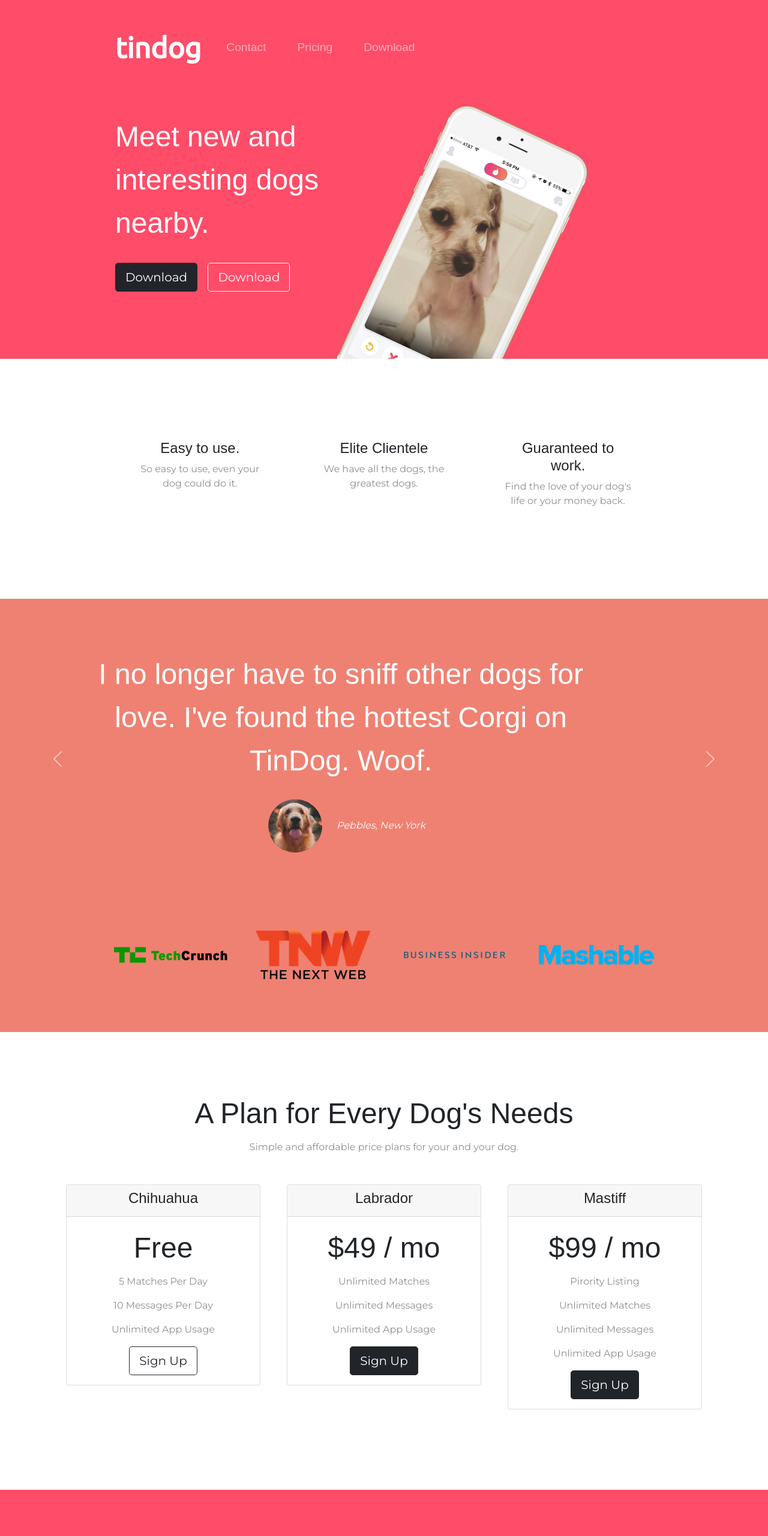
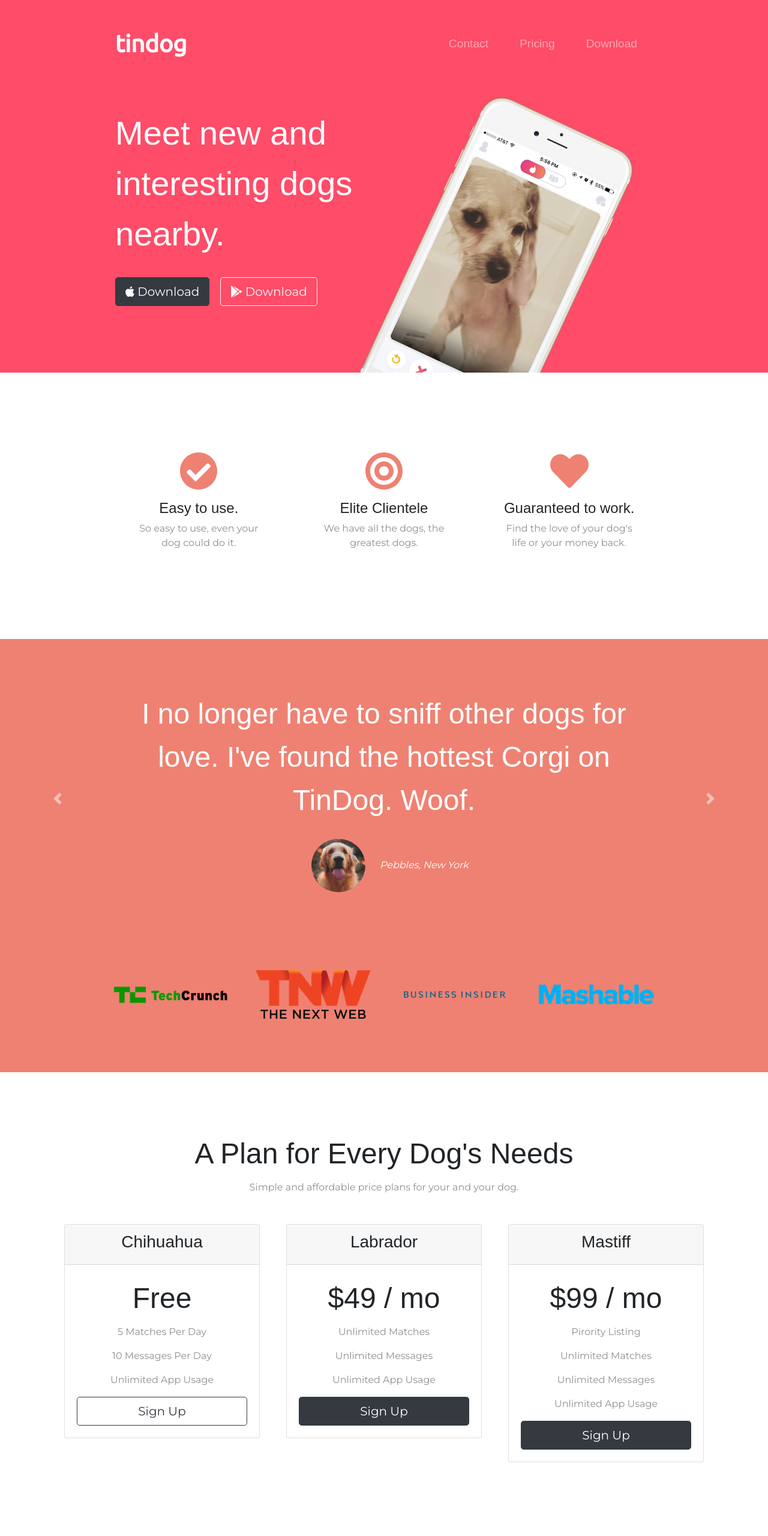
Before and after one commit to harshavardhan-i/web-dev-bootcamp, a plain HTML site: page Bootstrap/index.html in a window 1280 px wide. Shown: the top 2560 px of the page at 60% size. Drawn offline with nearby package versions, Linux system fonts and the light colour scheme.

Commit message:
CSS complete

```diff
--- a/Bootstrap/css/styles.css
+++ b/Bootstrap/css/styles.css
@@ -1,36 +1,45 @@
+
 body {
-    font-family: 'Montserrat', sans-serif;
+  font-family: "Montserrat", sans-serif;
+  text-align: center;
 }
 
-#title {
-    background-color: #FF4C68;
-    color: #fff;
+h1, h2, h3, h4, h5, h6 {
+  font-family: "Montserrat-Bold", sans-serif;
 }
 
-.container-fluid {
-    padding: 3% 15% 7%;
+p {
+  color: #8f8f8f;
 }
 
+/* Headings */
 
-h1 {
-    font-family: 'Montserrat-Black', sans-serif;
+.big-heading {
+  font-family: "Montserrat-Black", sans-serif;
+  font-size: 3.5rem;
+  line-height: 1.5;
+}
+
+.section-heading {
   font-size: 3rem;
   line-height: 1.5;
 }
 
-h2 {
-    font-family: 'Montserrat-Bold', sans-serif;
-    font-size: 3rem;
-    line-height: 1.5;
+/* Containers */
+
+.container-fluid{
+  padding: 7% 15%;
 }
 
-h3 {
-    font-family: 'Montserrat-Bold', sans-serif;
-    font-size: 1.5rem;
+/* Sections */
+
+.colored-section {
+  background-color: #ff4c68;
+  color: #fff;
 }
 
-p {
-    color: #8f8f8f;
+.white-section {
+  background-color: #fff;
 }
 
 /* Navigation Bar */
@@ -40,8 +49,8 @@
 }
 
 .navbar-brand {
-    font-family: 'Ubuntu', sans-serif;
-    font-size: 3rem;
+  font-family: "Ubuntu";
+  font-size: 2.5rem;
   font-weight: bold;
 }
 
@@ -51,43 +60,68 @@
 
 .nav-link {
   font-size: 1.2rem;
-    font-family: 'Montserrat-Lite', sans-serif;
+  font-family: "Montserrat-Light", sans-serif;
 }
 
-/* Download Button */
+/* Buttons */
 
-.download-button{
+.download-button {
   margin: 5% 3% 5% 0;
+}
+
+/* Title Section */
+
+#title {
+  background-color: #ff4c68;
+  color: #fff;
+  text-align: left;
+}
+
+#title .container-fluid {
+  padding: 3% 15% 7%;
 }
 
 /* Title Image */
 
 .title-image {
-    width: 20%;
+  width: 60%;
   transform: rotate(25deg);
   position: absolute;
   right: 30%;
 }
 
-/* Features section */
+/* Features Section */
 
 #features {
-    padding: 7% 15%;
-    background-color: #fff;
   position: relative;
 }
 
-.feature-box {
-    text-align: center;
-    padding: 5%;
+.feature-title {
+  font-size: 1.5rem;
 }
 
-/* Testimonial section */
+.feature-box {
+  padding: 4.5%;
+}
+
+.icon {
+  color: #ef8172;
+  margin-bottom: 1rem;
+}
+
+.icon:hover {
+  color: #ff4c68;
+}
+
+/* Testimonial Section */
 
 #testimonials {
-    text-align: center;
   background-color: #ef8172;
-    color: #fff;
+}
+
+.testimonial-text {
+  font-size: 3rem;
+  line-height: 1.5;
 }
 
 .testimonial-image {
@@ -96,13 +130,9 @@
   margin: 20px;
 }
 
-.carousel-item{
-    padding: 7% 15%;
-}
 
-#press{
+#press {
   background-color: #ef8172;
-    text-align: center;
   padding-bottom: 3%;
 }
 
@@ -115,40 +145,34 @@
 
 #pricing {
   padding: 100px;
-    text-align: center;
+}
+
+.price-text {
+  font-size: 3rem;
+  line-height: 1.5;
 }
 
 .pricing-column {
   padding: 3% 2%;
 }
 
-/* Call to action section */
-#cta {
-    background-color: #FF4C68;
-    color: #fff;
-    padding: 7% 15%;
-    text-align: center;
-}
+/* CTA Section */
 
-.cta-heading{
-    font-family: 'Montserrat-Black', sans-serif;
-    font-size: 3rem;
-}
 
-/* footer section */
+/* Footer Section */
 
-#footer {
-    padding: 7% 15%;
-    text-align: center;
+
+.social-icon {
+  margin: 20px 10px;
 }
 
 @media (max-width: 1028px) {
+
   #title {
     text-align: center;
   }
 
-    .title-image{
-        width: 60%;
+  .title-image {
     position: static;
     transform: rotate(0);
   }
--- a/Bootstrap/index.html
+++ b/Bootstrap/index.html
@@ -4,37 +4,41 @@
 <head>
   <meta charset="utf-8">
   <title>TinDog</title>
-    <!-- Fonts -->
-    <link rel="preconnect" href="https://fonts.googleapis.com">
-    <link rel="preconnect" href="https://fonts.gstatic.com" crossorigin>
-    <link href="https://fonts.googleapis.com/css2?family=Montserrat&family=Ubuntu&display=swap" rel="stylesheet">
 
-    <!-- Bootstrap CSS only -->
-    <link href="https://cdn.jsdelivr.net/npm/bootstrap@5.0.2/dist/css/bootstrap.min.css" rel="stylesheet"
-        integrity="sha384-EVSTQN3/azprG1Anm3QDgpJLIm9Nao0Yz1ztcQTwFspd3yD65VohhpuuCOmLASjC" crossorigin="anonymous">
+  <!-- Google Fonts -->
+  <link href="https://fonts.googleapis.com/css?family=Montserrat|Ubuntu" rel="stylesheet">
 
+  <!-- CSS Stylesheets -->
+  <link rel="stylesheet" href="https://maxcdn.bootstrapcdn.com/bootstrap/4.0.0/css/bootstrap.min.css" integrity="sha384-Gn5384xqQ1aoWXA+058RXPxPg6fy4IWvTNh0E263XmFcJlSAwiGgFAW/dAiS6JXm" crossorigin="anonymous">
   <link rel="stylesheet" href="css/styles.css">
 
-    <!-- Bootstrap JS -->
-    <script src="https://cdn.jsdelivr.net/npm/bootstrap@5.0.2/dist/js/bootstrap.bundle.min.js"
-        integrity="sha384-MrcW6ZMFYlzcLA8Nl+NtUVF0sA7MsXsP1UyJoMp4YLEuNSfAP+JcXn/tWtIaxVXM"
-        crossorigin="anonymous"></script>
+  <!-- Font Awesome -->
+  <script defer src="https://use.fontawesome.com/releases/v5.0.7/js/all.js"></script>
+
+  <!-- Bootstrap Scripts -->
+  <script src="https://code.jquery.com/jquery-3.2.1.slim.min.js" integrity="sha384-KJ3o2DKtIkvYIK3UENzmM7KCkRr/rE9/Qpg6aAZGJwFDMVNA/GpGFF93hXpG5KkN" crossorigin="anonymous"></script>
+  <script src="https://cdnjs.cloudflare.com/ajax/libs/popper.js/1.12.9/umd/popper.min.js" integrity="sha384-ApNbgh9B+Y1QKtv3Rn7W3mgPxhU9K/ScQsAP7hUibX39j7fakFPskvXusvfa0b4Q" crossorigin="anonymous"></script>
+  <script src="https://maxcdn.bootstrapcdn.com/bootstrap/4.0.0/js/bootstrap.min.js" integrity="sha384-JZR6Spejh4U02d8jOt6vLEHfe/JQGiRRSQQxSfFWpi1MquVdAyjUar5+76PVCmYl" crossorigin="anonymous"></script>
 </head>
 
 <body>
 
-    <section id="title">
+  <section class="colored-section" id="title">
+
     <div class="container-fluid">
 
       <!-- Nav Bar -->
+
       <nav class="navbar navbar-expand-lg navbar-dark">
+
         <a class="navbar-brand" href="">tindog</a>
-                <button class="navbar-toggler" type="button" data-bs-toggle="collapse"
-                    data-bs-target="#navbarSupportedContent" aria-controls="navbarSupportedContent"
-                    aria-expanded="false" aria-label="Toggle navigation">
+
+        <button class="navbar-toggler" type="button" data-toggle="collapse" data-target="#navbarTogglerDemo02">
             <span class="navbar-toggler-icon"></span>
         </button>
-                <div class="collapse navbar-collapse" id="navbarSupportedContent">
+
+        <div class="collapse navbar-collapse" id="navbarTogglerDemo02">
+
           <ul class="navbar-nav ml-auto">
             <li class="nav-item">
               <a class="nav-link" href="#footer">Contact</a>
@@ -46,19 +50,25 @@
               <a class="nav-link" href="#cta">Download</a>
             </li>
           </ul>
+
         </div>
       </nav>
 
+
       <!-- Title -->
+
       <div class="row">
+
         <div class="col-lg-6">
-                    <h1>Meet new and interesting dogs nearby.</h1>
-                    <button class="btn btn-dark btn-lg download-button" type="button">Download</button>
-                    <button class="btn btn-outline-light btn-lg download-button" type="button">Download</button>
+          <h1 class="big-heading">Meet new and interesting dogs nearby.</h1>
+          <button type="button" class="btn btn-dark btn-lg download-button"><i class="fab fa-apple"></i> Download</button>
+          <button type="button" class="btn btn-outline-light btn-lg download-button"><i class="fab fa-google-play"></i> Download</button>
         </div>
+
         <div class="col-lg-6">
           <img class="title-image" src="images/iphone6.png" alt="iphone-mockup">
         </div>
+
       </div>
 
     </div>
@@ -68,59 +78,58 @@
 
   <!-- Features -->
 
-    <section id="features">
+  <section class="white-section" id="features">
+
+    <div class="container-fluid">
 
       <div class="row">
-
-            <div class="col-lg-4 feature-box">
-                <h3>Easy to use.</h3>
+        <div class="feature-box col-lg-4">
+          <i class="icon fas fa-check-circle fa-4x"></i>
+          <h3 class="feature-title">Easy to use.</h3>
           <p>So easy to use, even your dog could do it.</p>
         </div>
 
-            <div class="col-lg-4 feature-box">
-                <h3>Elite Clientele</h3>
+        <div class="feature-box col-lg-4">
+          <i class="icon fas fa-bullseye fa-4x"></i>
+          <h3 class="feature-title">Elite Clientele</h3>
           <p>We have all the dogs, the greatest dogs.</p>
         </div>
 
-            <div class="col-lg-4 feature-box">
-                <h3>Guaranteed to work.</h3>
+        <div class="feature-box col-lg-4">
+          <i class="icon fas fa-heart fa-4x"></i>
+          <h3 class="feature-title">Guaranteed to work.</h3>
           <p>Find the love of your dog's life or your money back.</p>
         </div>
+      </div>
+
 
     </div>
-
   </section>
 
 
   <!-- Testimonials -->
 
-    <section id="testimonials">
+  <section class="colored-section" id="testimonials">
 
-        <div id="testimonialCarousel" class="carousel slide" data-bs-ride="carousel">
+    <div id="testimonial-carousel" class="carousel slide" data-ride="false">
       <div class="carousel-inner">
-                <div class="carousel-item active">
-                    <h2>I no longer have to sniff other dogs for love. I've found the hottest Corgi on TinDog. Woof.
-                    </h2>
+        <div class="carousel-item active container-fluid">
+          <h2 class="testimonial-text">I no longer have to sniff other dogs for love. I've found the hottest Corgi on TinDog. Woof.</h2>
           <img class="testimonial-image" src="images/dog-img.jpg" alt="dog-profile">
           <em>Pebbles, New York</em>
         </div>
-                <div class="carousel-item">
-                    <h2 class="testimonial-text">My dog used to be so lonely, but with TinDog's help, they've found the
-                        love of their life. I think.</h2>
+        <div class="carousel-item container-fluid">
+          <h2 class="testimonial-text">My dog used to be so lonely, but with TinDog's help, they've found the love of their life. I think.</h2>
           <img class="testimonial-image" src="images/lady-img.jpg" alt="lady-profile">
           <em>Beverly, Illinois</em>
         </div>
       </div>
-            <button class="carousel-control-prev" type="button" data-bs-target="#testimonialCarousel"
-                data-bs-slide="prev">
-                <span class="carousel-control-prev-icon" aria-hidden="true"></span>
-                <span class="visually-hidden">Previous</span>
-            </button>
-            <button class="carousel-control-next" type="button" data-bs-target="#testimonialCarousel"
-                data-bs-slide="next">
-                <span class="carousel-control-next-icon" aria-hidden="true"></span>
-                <span class="visually-hidden">Next</span>
-            </button>
+      <a class="carousel-control-prev" href="#testimonial-carousel" role="button" data-slide="prev">
+    <span class="carousel-control-prev-icon"></span>
+      </a>
+      <a class="carousel-control-next" href="#testimonial-carousel" role="button" data-slide="next">
+    <span class="carousel-control-next-icon"></span>
+      </a>
     </div>
 
   </section>
@@ -128,8 +137,8 @@
 
   <!-- Press -->
 
-    <section id="press">
-        <img class="press-logo" src="images/TechCrunch.png" alt="tc-logo">
+  <section class="colored-section" id="press">
+    <img class="press-logo" src="images/techcrunch.png" alt="tc-logo">
     <img class="press-logo" src="images/tnw.png" alt="tnw-logo">
     <img class="press-logo" src="images/bizinsider.png" alt="biz-insider-logo">
     <img class="press-logo" src="images/mashable.png" alt="mashable-logo">
@@ -139,9 +148,9 @@
 
   <!-- Pricing -->
 
-    <section id="pricing">
+  <section class="white-section" id="pricing">
 
-        <h2>A Plan for Every Dog's Needs</h2>
+    <h2 class="section-heading">A Plan for Every Dog's Needs</h2>
     <p>Simple and affordable price plans for your and your dog.</p>
 
     <div class="row">
@@ -152,7 +161,7 @@
             <h3>Chihuahua</h3>
           </div>
           <div class="card-body">
-                        <h2>Free</h2>
+            <h2 class="price-text">Free</h2>
             <p>5 Matches Per Day</p>
             <p>10 Messages Per Day</p>
             <p>Unlimited App Usage</p>
@@ -161,13 +170,13 @@
         </div>
       </div>
 
-            <div class="pricing-column  col-lg-4 col-md-6">
+      <div class="pricing-column col-lg-4 col-md-6">
         <div class="card">
           <div class="card-header">
             <h3>Labrador</h3>
           </div>
           <div class="card-body">
-                        <h2>$49 / mo</h2>
+            <h2 class="price-text">$49 / mo</h2>
             <p>Unlimited Matches</p>
             <p>Unlimited Messages</p>
             <p>Unlimited App Usage</p>
@@ -182,15 +191,18 @@
             <h3>Mastiff</h3>
           </div>
           <div class="card-body">
-                        <h2>$99 / mo</h2>
+            <h2 class="price-text">$99 / mo</h2>
             <p>Pirority Listing</p>
             <p>Unlimited Matches</p>
             <p>Unlimited Messages</p>
             <p>Unlimited App Usage</p>
             <button class="btn btn-lg btn-block btn-dark" type="button">Sign Up</button>
+
           </div>
         </div>
       </div>
+
+
 
     </div>
 
@@ -199,23 +211,30 @@
 
   <!-- Call to Action -->
 
-    <section id="cta">
+  <section class="colored-section" id="cta">
 
-        <h3 class="cta-heading">Find the True Love of Your Dog's Life Today.</h3>
-        <button class="btn btn-dark btn-lg download-button" type="button">Download</button>
-        <button class="btn btn-light btn-lg download-button" type="button">Download</button>
+    <div class="container-fluid">
 
+      <h3 class="big-heading">Find the True Love of Your Dog's Life Today.</h3>
+      <button class="download-button btn btn-lg btn-dark" type="button"><i class="fab fa-apple"></i> Download</button>
+      <button class="download-button btn btn-lg brn-light" type="button"><i class="fab fa-google-play"></i> Download</button>
+    </div>
   </section>
 
 
   <!-- Footer -->
 
-    <footer id="footer">
+  <footer class="white-section" id="footer">
+    <div class="container-fluid">
+      <i class="social-icon fab fa-facebook-f"></i>
+      <i class="social-icon fab fa-twitter"></i>
+      <i class="social-icon fab fa-instagram"></i>
+      <i class="social-icon fas fa-envelope"></i>
+      <p>© Copyright 2018 TinDog</p>
+    </div>
+  </footer>
 
-        <p>© Copyright 2018 TinDog</p>
 
-    </footer>
 </body>
 
-
 </html>
```
Also changed, not shown: README.md. Lines whose indentation alone changed are shown as unchanged.
